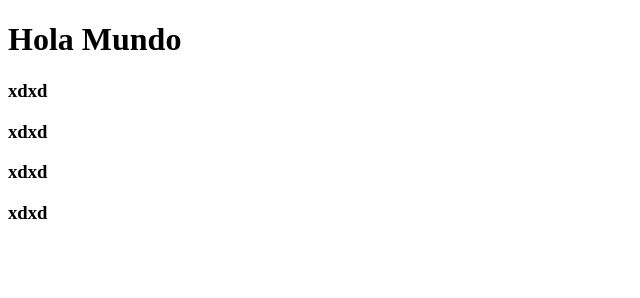
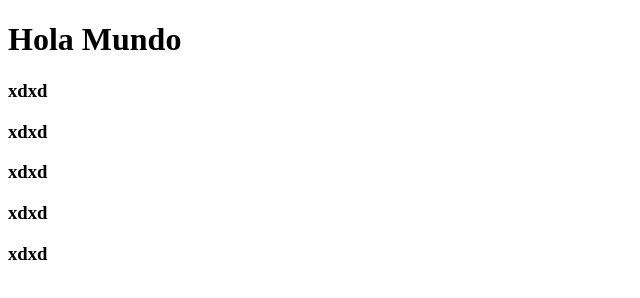
Before and after one commit to juniniv3/gitprueba, a plain HTML site: page index.html in a window 1280 px wide. Shown: the full height of the page, 0-640 px from the left. Drawn offline with Linux system fonts and the light colour scheme.

Commit message:
cambio 4 usando commit sin editor de code

```diff
--- a/index.html
+++ b/index.html
@@ -9,6 +9,7 @@
       <h3>xdxd</h3>
 <h3>xdxd</h3><h3>xdxd</h3>
 <h3>xdxd</h3>
+<h3>xdxd</h3>
   <br>
   </body>
 </html>
```
